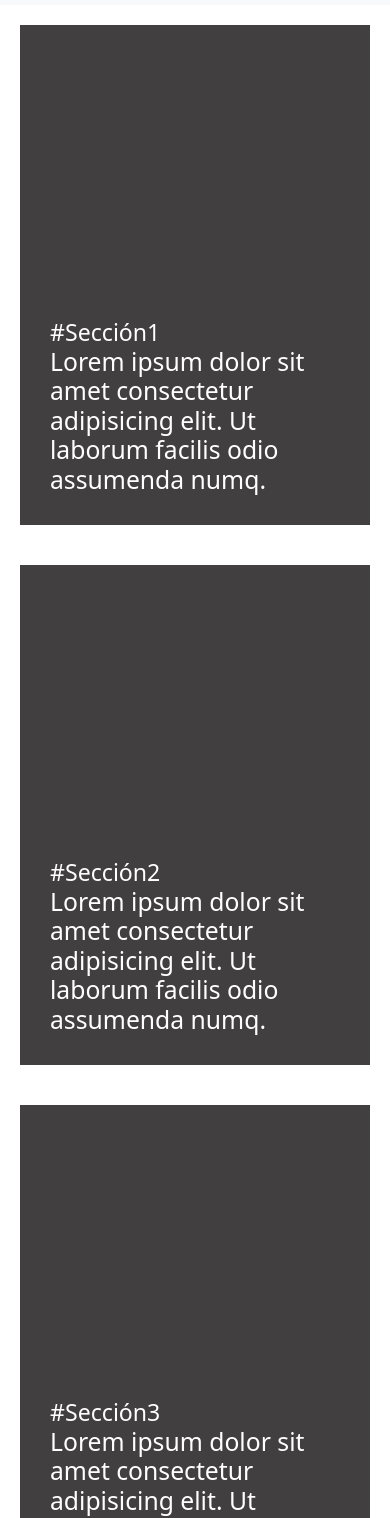
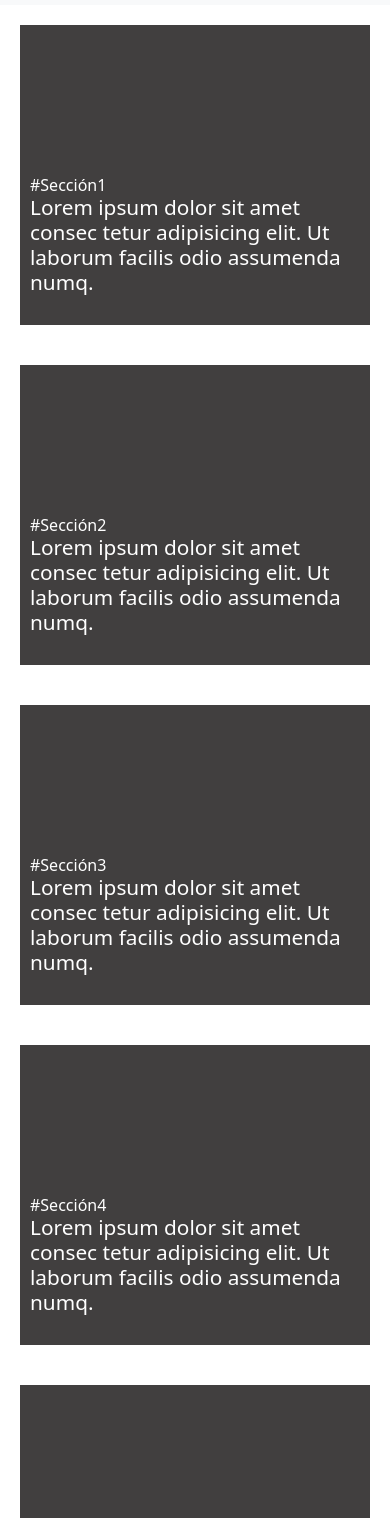
Before and after one commit to SebastianCoppola/noticias_de_lomas, a plain HTML site: page index.html in a window 390 px wide. Shown: the part 69-1587 px from the top of the page. Drawn offline with Linux system fonts and the light colour scheme.

Commit message:
commit 3 noticias_de_lomas

```diff
--- a/css/style.css
+++ b/css/style.css
@@ -55,7 +55,7 @@
     /* NOTIS */
     .noti{
         background-color: rgb(65, 63, 63);
-        height: 500px;
+        height: 300px;
         margin: 20px 20px 40px 20px;
         display: flex;
         flex-direction: column-reverse;
@@ -64,14 +64,15 @@
         opacity: 0.8;
         transition: 1s;
     }
-    .noti h2,h3{
+    .noti h3{
+        font-size: 1em;
         color: rgb(255, 255, 255);
-    }
-    .noti h3{
-        margin: 0px 30px 0px 30px;
+        margin: 0px 10px 0px 10px;
     }
     .noti h2{
-        margin: 0px 30px 30px 30px;
+        font-size: 1.3em;
+        color: rgb(255, 255, 255);
+        margin: 0px 10px 30px 10px;
     }
     /* FOOTER */
     footer{
@@ -118,9 +119,7 @@
         transition: 1s;
     }
     .nav-footer{
-        margin-left: 20px;
-        margin-right: 20px;
-        font-size: 1.5em;
+        font-size: 1em;
         color: blueviolet;
         text-align: center;
     }
@@ -137,7 +136,7 @@
     }
     .copyright p{
         color: #fff;
-        font-size: 1.5em;
+        font-size: 1em;
         text-align: center;
     }
 }
--- a/index.html
+++ b/index.html
@@ -59,43 +59,43 @@
 
     <section class="noticias">
         <div class="noti noti-1">
-            <h2>Lorem ipsum dolor sit amet consectetur adipisicing elit. Ut laborum facilis odio assumenda numq.</h2>
+            <h2>Lorem ipsum dolor sit amet consec tetur adipisicing elit. Ut laborum facilis odio assumenda numq.</h2>
             <h3>#Sección1</h3>
         </div>
         <div class="noti noti-2">
-            <h2>Lorem ipsum dolor sit amet consectetur adipisicing elit. Ut laborum facilis odio assumenda numq.</h2>
+            <h2>Lorem ipsum dolor sit amet consec tetur adipisicing elit. Ut laborum facilis odio assumenda numq.</h2>
             <h3>#Sección2</h3>
         </div>
         <div class="noti noti-3">
-            <h2>Lorem ipsum dolor sit amet consectetur adipisicing elit. Ut laborum facilis odio assumenda numq.</h2>
+            <h2>Lorem ipsum dolor sit amet consec tetur adipisicing elit. Ut laborum facilis odio assumenda numq.</h2>
             <h3>#Sección3</h3>
         </div>
         <div class="noti noti-4 ">
-            <h2>Lorem ipsum dolor sit amet consectetur adipisicing elit. Ut laborum facilis odio assumenda numq.</h2>
+            <h2>Lorem ipsum dolor sit amet consec tetur adipisicing elit. Ut laborum facilis odio assumenda numq.</h2>
             <h3>#Sección4</h3>
         </div>
         <div class="noti noti-5 ">
-            <h2>Lorem ipsum dolor sit amet consectetur adipisicing elit. Ut laborum facilis odio assumenda numq.</h2>
+            <h2>Lorem ipsum dolor sit amet consec tetur adipisicing elit. Ut laborum facilis odio assumenda numq.</h2>
             <h3>#Sección5</h3>
         </div>
         <div class="noti noti-6 ">
-            <h2>Lorem ipsum dolor sit amet consectetur adipisicing elit. Ut laborum facilis odio assumenda numq.</h2>
+            <h2>Lorem ipsum dolor sit amet consec tetur adipisicing elit. Ut laborum facilis odio assumenda numq.</h2>
             <h3>#Sección6</h3>
         </div>
         <div class="noti noti-7 ">
-            <h2>Lorem ipsum dolor sit amet consectetur adipisicing elit. Ut laborum facilis odio assumenda numq.</h2>
+            <h2>Lorem ipsum dolor sit amet consec tetur adipisicing elit. Ut laborum facilis odio assumenda numq.</h2>
             <h3>#Sección7</h3>
         </div>
         <div class="noti noti-8 ">
-            <h2>Lorem ipsum dolor sit amet consectetur adipisicing elit. Ut laborum facilis odio assumenda numq.</h2>
+            <h2>Lorem ipsum dolor sit amet consec tetur adipisicing elit. Ut laborum facilis odio assumenda numq.</h2>
             <h3>#Sección8</h3>
         </div>
         <div class="noti noti-9 ">
-            <h2>Lrem ipsum dolor sit amet consectetur adipisicing elit. Ut laborum facilis odio assumenda numq.</h2>
+            <h2>Lrem ipsum dolor sit amet consec tetur adipisicing elit. Ut laborum facilis odio assumenda numq.</h2>
             <h3>#Sección9</h3>
         </div>
         <div class="noti noti-10 ">
-            <h2 >Lrem ipsum dolor sit amet consectetur adipisicing elit. Ut laborum facilis odio assumenda numq.</h2>
+            <h2 >Lrem ipsum dolor sit amet consec tetur adipisicing elit. Ut laborum facilis odio assumenda numq.</h2>
             <h3 >#Sección9</h3>
         </div>
 
```
